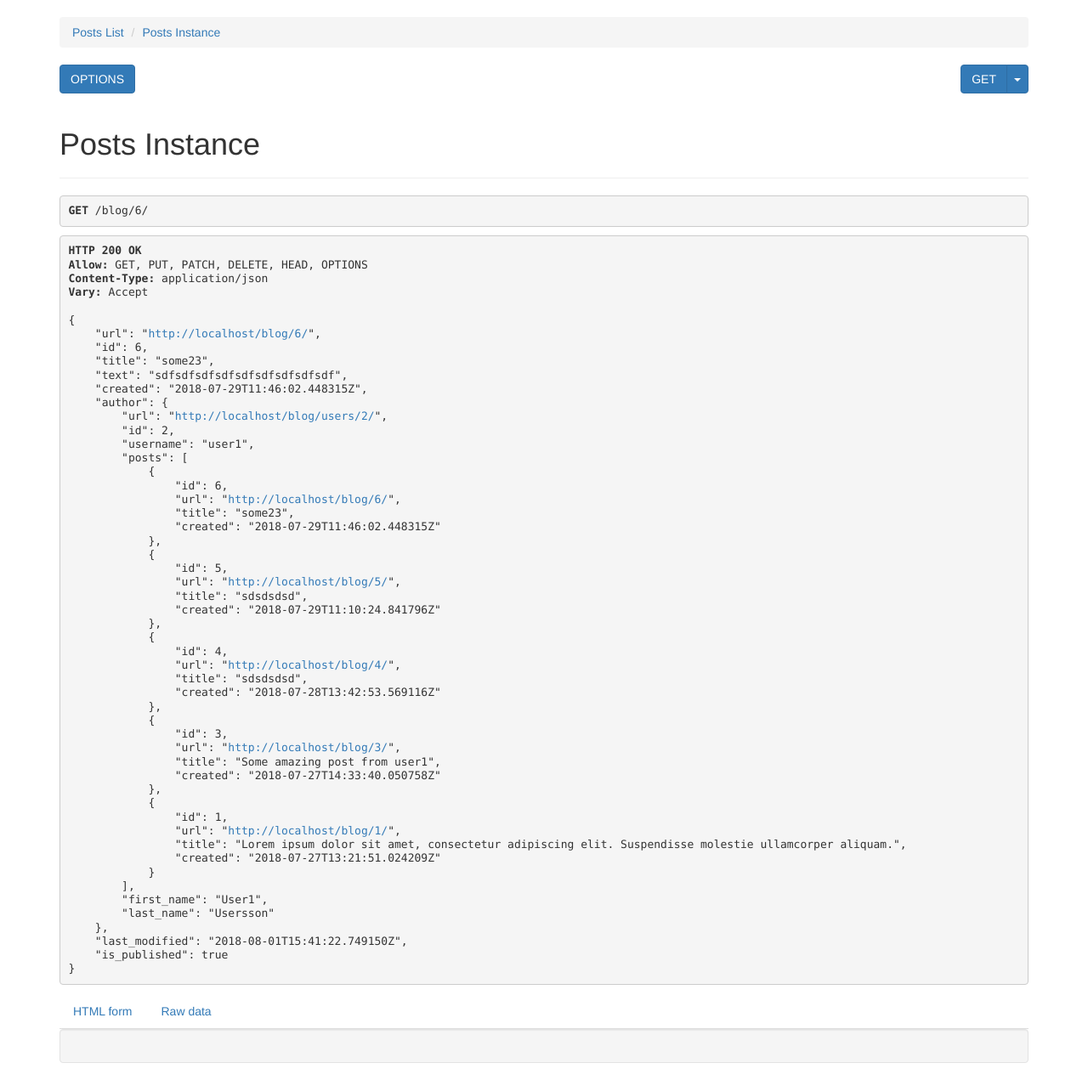
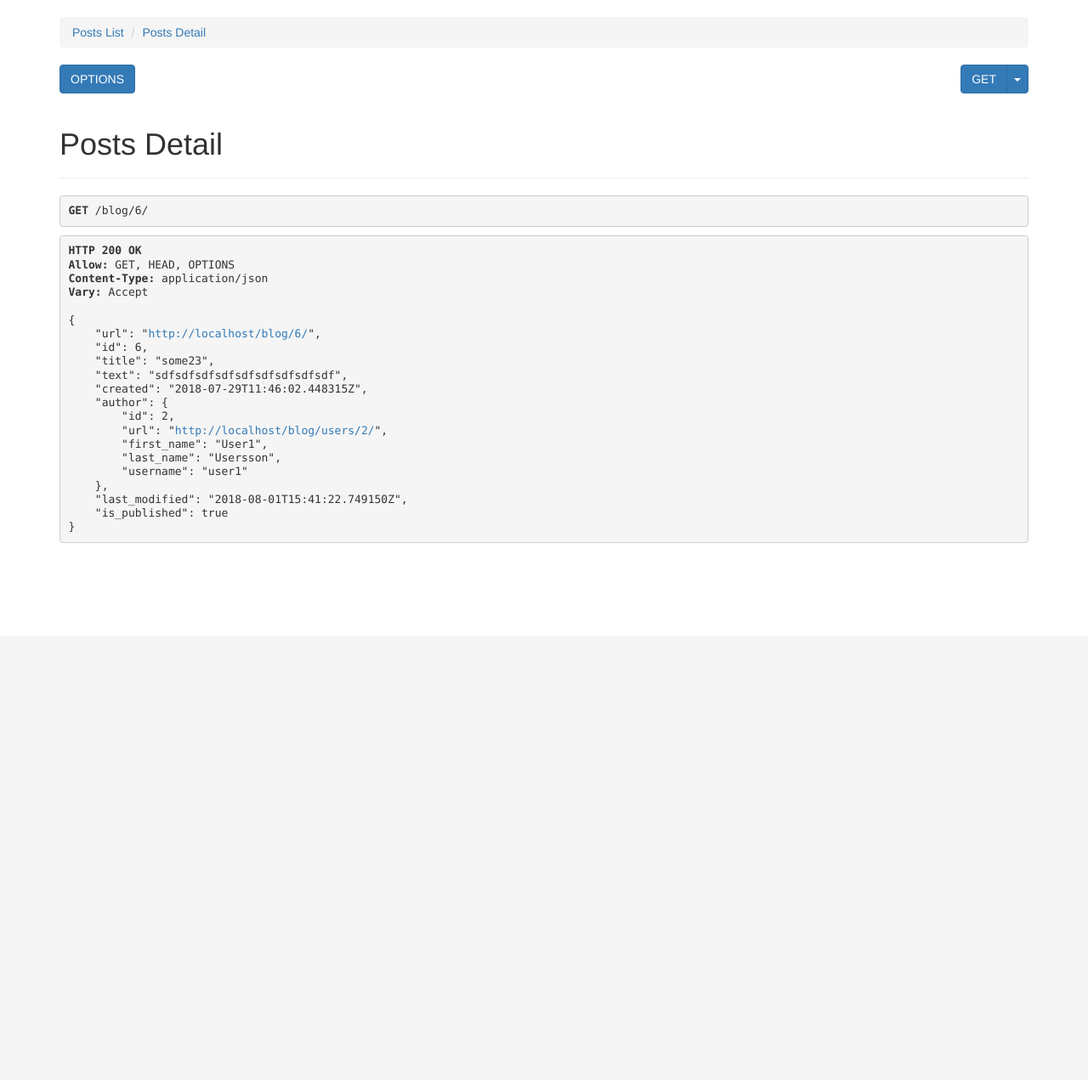
Before and after one commit to NikolayPogoreliy/SimpleBlog, a Django app: page /blog/6/ in a window 1280 px wide. Shown: the part 51-1322 px from the top of the page at 85% size. After the commit the page ends 690 px from the top, so only its background shows below. Run offline with Django 3.2, Linux system fonts and the light colour scheme; a user stored in the database is signed in; data comes from the database, SQL or seed files in the repository; some libraries are stand-ins or nearby versions.

Commit message:
It's Alive! It's Alive!

```diff
--- a/blogs/serializers.py
+++ b/blogs/serializers.py
@@ -18,15 +18,15 @@ class PostListSerializer(serializers.HyperlinkedModelSerializer):
 
 class UserSerializer(serializers.HyperlinkedModelSerializer):
     posts = PostListSerializer(many=True, read_only=True)
+
     class Meta:
         model = User
         fields = ('url', 'id', 'username', 'posts', 'first_name', 'last_name')
 
 
 class PostDetailSerializer(serializers.HyperlinkedModelSerializer):
-    # author = serializers.ReadOnlyField(source='author.username')
-    author = UserSerializer(read_only=True)
-    author_id = author['id']
+    author = UserInfoSerializer(read_only=True)
+
     class Meta:
         model = Posts
         fields = ('url', 'id', 'title', 'text', 'created', 'author', 'last_modified', 'is_published')
--- a/blogs/urls.py
+++ b/blogs/urls.py
@@ -20,13 +20,6 @@ class PostsRouter(routers.SimpleRouter):
             detail=True
         ),
         routers.Route(
-            url=r'^{prefix}/create/$',
-            mapping={'post': 'create'},
-            name='{basename}-create',
-            initkwargs={'suffix': 'List'},
-            detail=False
-        ),
-        routers.Route(
             url=r'^{prefix}/{lookup}/update/$',
             mapping={'put': 'update'},
             name='{basename}-update',
@@ -38,17 +31,12 @@ class PostsRouter(routers.SimpleRouter):
 
 
 router = routers.DefaultRouter()
-router.register(r'users', views.UserViewSet, base_name='user')
-# router.register(r'', views.PostsViewSet)
+router.register(r'', views.UserViewSet, base_name='user')
 routerPosts = PostsRouter()
-router.register(r'', views.PostsViewSet, base_name='posts')
+routerPosts.register(r'', views.PostsViewSet, base_name='posts')
 
 urlpatterns = [
-    # url(r'^create/$', views.PostList.as_view(), name='posts-create'),
-    # url(r'^$', views.PostList.as_view(), name='posts-list'),
-    # url(r'^(?P<pk>[0-9]+)/$', views.PostDetail.as_view(), name='posts-retrieve'),
-    # url(r'^(?P<pk>[0-9]+)/update/$', views.PostDetail.as_view(), name='posts-update'),
-    url(r'^', include(router.urls)),
+    url(r'^users/', include(router.urls)),
+    url(r'^create/$', views.PostsViewSet.as_view({'post': 'create'}), name='posts-create'),
     url(r'', include(routerPosts.urls)),
-    # url(r'^api-auth/', include('rest_framework.urls', namespace='rest_framework')),
                ]
--- a/blogs/views.py
+++ b/blogs/views.py
@@ -1,78 +1,23 @@
-from django.shortcuts import render
 from django.contrib.auth.models import User
-from django.http import Http404
-from rest_framework import permissions, viewsets, views, response, generics
-from rest_framework import status
-
+from rest_framework import permissions, viewsets
 
 from .models import Posts
 from .serializers import PostDetailSerializer, UserSerializer
-from .permissions import IsAuthor, MyPermission
+from .permissions import IsAuthor
 # Create your views here.
 
 
 class UserViewSet(viewsets.ReadOnlyModelViewSet):
     queryset = User.objects.exclude(is_staff=True).select_related()
     serializer_class = UserSerializer
+    permission_classes = (permissions.IsAuthenticated, IsAuthor)
 
 
 class PostsViewSet(viewsets.ModelViewSet):
     queryset = Posts.objects.filter(is_published=True).select_related()
     serializer_class = PostDetailSerializer
-    permission_classes = (permissions.AllowAny, IsAuthor, MyPermission)
+    permission_classes = (permissions.IsAuthenticated, IsAuthor)
     http_method_names = [u'get', u'post', u'put', u'patch', u'delete', u'head', u'options', u'trace']
 
     def perform_create(self, serializer):
         serializer.save(author=self.request.user)
-
-
-class PostList(generics.ListCreateAPIView):
-    queryset = Posts.objects.all()
-
-    def get(self, request, format=None):
-        posts = Posts.objects.filter(is_published=True).select_related()
-        serializer = PostDetailSerializer(posts, many=True, context={'request': request})
-        return response.Response(serializer.data)
-
-    def post(self, request, format=None):
-
-        serializer = PostDetailSerializer(data=request.data, context={'request': request})
-
-        if serializer.is_valid():
-            # print(serializer.data)
-            # serializer.data.author = request.user.id
-            serializer.save()
-            return response.Response(serializer.data, status=status.HTTP_201_CREATED)
-        return response.Response(serializer.errors, status=status.HTTP_400_BAD_REQUEST)
-
-    def perform_create(self, serializer):
-        author = User.objects.get(self.request.user.id)
-        serializer.save(author_id=1)
-
-class PostDetail(views.APIView):
-    queryset = Posts.objects.all().select_related()
-
-    def get_object(self, pk):
-        try:
-            return Posts.objects.get(pk=pk)
-        except Posts.DoesNotExist:
-            raise Http404
-
-
-    def get(self, request, pk, format=None):
-        post = self.get_object(pk)
-        serializer = PostDetailSerializer(post)
-        return response.Response(serializer.data)
-
-    def put(self, request, pk, format=None):
-        post = self.get_object(pk)
-        serializer = PostDetailSerializer(post, data=request.data)
-        if serializer.is_valid():
-            serializer.save()
-            return response.Response(serializer.data)
-        return response.Response(serializer.errors, status=status.HTTP_400_BAD_REQUEST)
-
-    def delete(self, request, pk, format=None):
-        post = self.get_object(pk)
-        post.delete()
-        return response.Response(status=status.HTTP_204_NO_CONTENT)
--- a/simpleblog/settings.py
+++ b/simpleblog/settings.py
@@ -123,6 +123,8 @@ AUTH_PASSWORD_VALIDATORS = [
 ]
 
 LOGIN_REDIRECT_URL = 'home'
+LOGOUT_REDIRECT_URL = 'home'
+
 # Internationalization
 # https://docs.djangoproject.com/en/1.11/topics/i18n/
 
--- a/static/css/simpleblog.css
+++ b/static/css/simpleblog.css
@@ -59,9 +59,11 @@ input {
 }
 
 #login-form-container {
-    margin-top: 30vh;
+    height: 72vh;
 }
-
+main{
+    min-height: 72vh;
+}
 ul.navbar-nav li::last-child {
     float:right;
 }
```
Also changed, not shown: main/templates/index.html (+10 -2 lines), simpleblog/urls.py (+0 -17 lines), static/js/core.js (+10 -16 lines).
